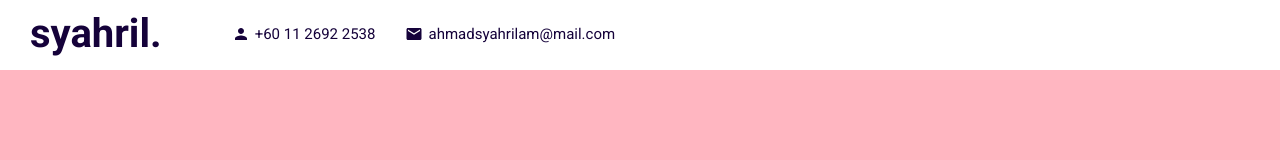
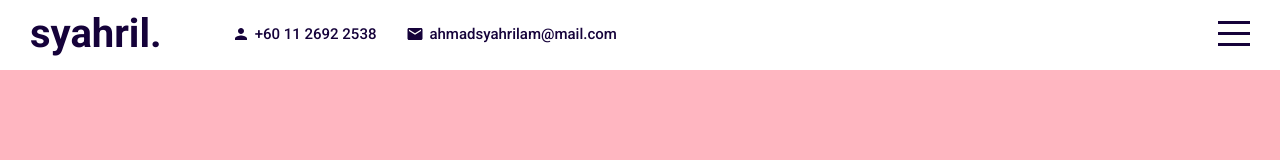
Before and after one commit to ahmadsyahrilam/portfolio-syahril, a React (Create React App) app: page / in a window 1280 px wide. Shown: the top 160 px of the page. Built offline with nearby package versions, Linux system fonts and the light colour scheme.

Commit message:
update right side topbar, add transition

```diff
--- a/src/App.jsx
+++ b/src/App.jsx
@@ -6,11 +6,17 @@
 import Contact from "./components/contact/Contact"
 
 import "./app.scss"
+import {useState} from "react";
 
 function App() {
+
+  //set state for right side topbar
+  const[menuOpen, setMenuOpen] = useState(false)
+
+
   return (
     <div className="app">
-      <Topbar />
+      <Topbar menuOpen={menuOpen} setMenuOpen={setMenuOpen}/>
       <div className="sections">
         <Intro />
         <Portfolio />
--- a/src/components/topbar/Topbar.jsx
+++ b/src/components/topbar/Topbar.jsx
@@ -3,9 +3,9 @@
 import {Person, Mail} from "@material-ui/icons"
 
 
-export default function Topbar() {
+export default function Topbar({menuOpen, setMenuOpen}) {
     return (
-        <div className="topbar">
+        <div className={"topbar " + (menuOpen && "active")}>
             <div className="wrapper">
                 <div className="left">
                     <a href="#intro" className="logo">syahril.</a>
@@ -21,7 +21,20 @@
                 </div>
 
                 <div className="right">
+                    {/* menu open = true, when click is going to be false
+                    menu open = false, when click is going to be true
+                    !menuOpen --> opposite*/}
+                    <div className="hamburger" onClick={() => setMenuOpen(!menuOpen)}>
+                        <span className="line1">
 
+                        </span>
+                        <span className="line2">
+
+                        </span>
+                        <span className="line2">
+
+                        </span>
+                    </div>
                 </div>
             </div>
         </div>
--- a/src/components/topbar/topbar.scss
+++ b/src/components/topbar/topbar.scss
@@ -8,6 +8,7 @@
     position: fixed;
     top: 0;
     z-index: 2; //if it bigger than other pages/compoenents, topbar is still fixed on top
+    transition: all 1s ease; //change color topbar smoother
 
     .wrapper{ //wrap inside topbar. eg: menu
         padding: 10px 30px;
@@ -39,7 +40,48 @@
 
                 span{
                     font-size: 15px;
-                    font-weight: 400;
+                    font-weight: 500;
+                }
+            }
+        }
+
+        .right{
+
+            .hamburger{
+                width: 32px;
+                height: 25px;
+                display: flex;
+                flex-direction: column;
+                justify-content: space-between;
+                cursor: pointer;
+            }
+
+            span{
+                width: 100%;
+                height: 3px;
+                background-color: $mainColor;
+                transform-origin: left; //this is for line on right side topbar
+                transition: all 2s ease; //all transition (eg: opacity & transform) happen after 2s, timing ease
+            }
+        }
+    }
+
+    &.active{
+        background-color: $mainColor;
+        color: white;
+
+        .hamburger{
+            span{ //each span. eg: line
+                &:first-child{ //line 1
+                    background-color: white;
+                    transform: rotate(45deg); //rotate the line
+                }
+                &:nth-child(2){ //line 2 is seemless
+                    opacity: 0;
+                }
+                &:last-child{ //line 3
+                    background-color: white;
+                    transform: rotate(-45deg); //rotate the line
                 }
             }
         }
```
